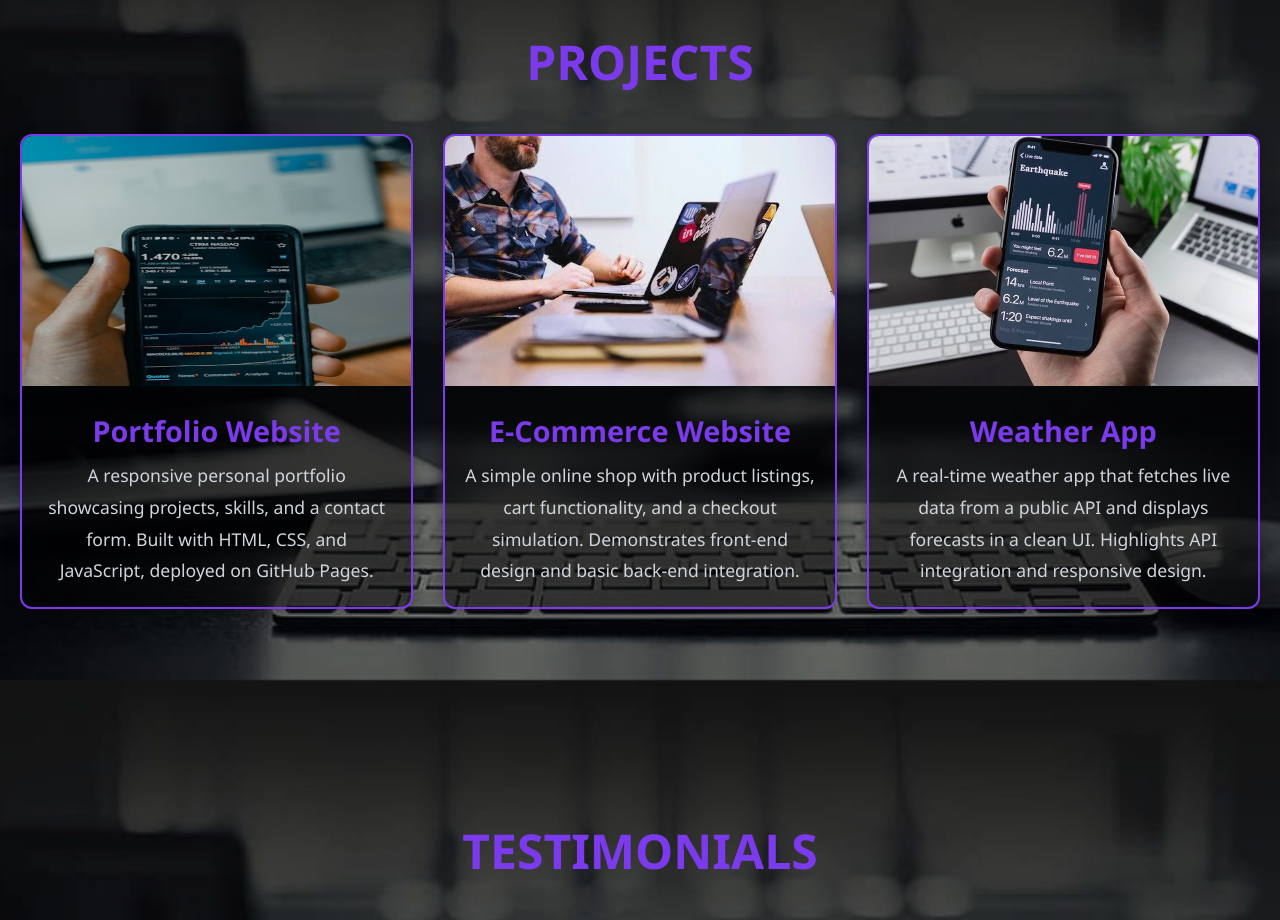
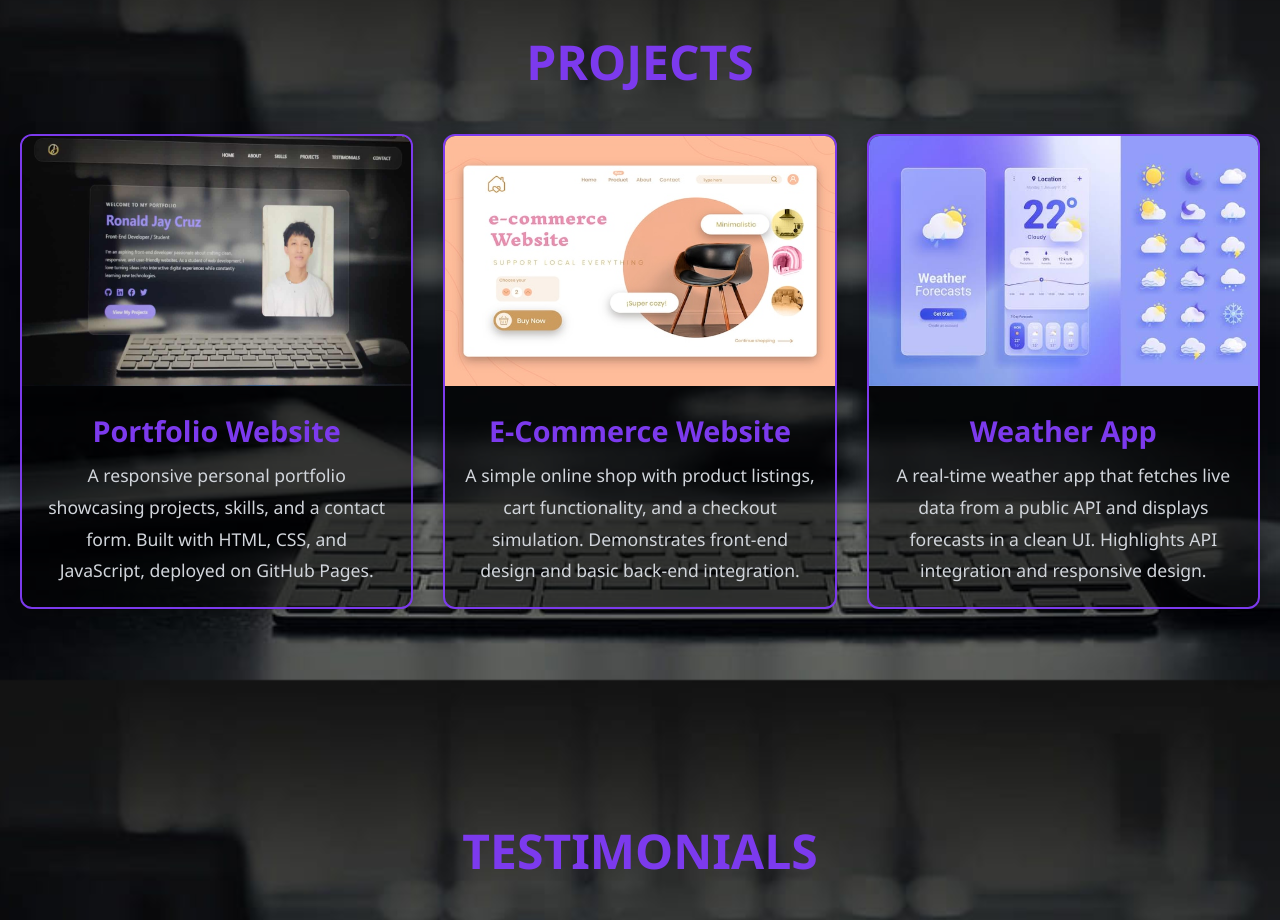
Before and after one commit to jieyygit/myportfolio, a plain HTML site: page index.html in a window 1280 px wide. Shown: the part 2520-3440 px from the top of the page. Drawn offline with Linux system fonts and the light colour scheme.

Commit message:
Update index.html

```diff
--- a/index.html
+++ b/index.html
@@ -123,7 +123,7 @@
       <div class="project-grid">
         <div class="project-card">
           <div class="project-image">
-            <img src="trading.jpg" alt="Trading App">
+            <img src="Website port.png" alt="Portfolio">
           </div>
           <div class="project-content">
             <h3>Portfolio Website</h3>
@@ -132,7 +132,7 @@
         </div>
         <div class="project-card">
           <div class="project-image">
-            <img src="browser.jpg" alt="Browser Extension">
+            <img src="E-Commerce.jpg" alt="E-Commerce">
           </div>
           <div class="project-content">
             <h3>E-Commerce Website</h3>
@@ -141,7 +141,7 @@
         </div>
         <div class="project-card">
           <div class="project-image">
-            <img src="data.jpg" alt="Data Analytics App">
+            <img src="weather.jpeg" alt="weather">
           </div>
           <div class="project-content">
             <h3>Weather App</h3>
```
